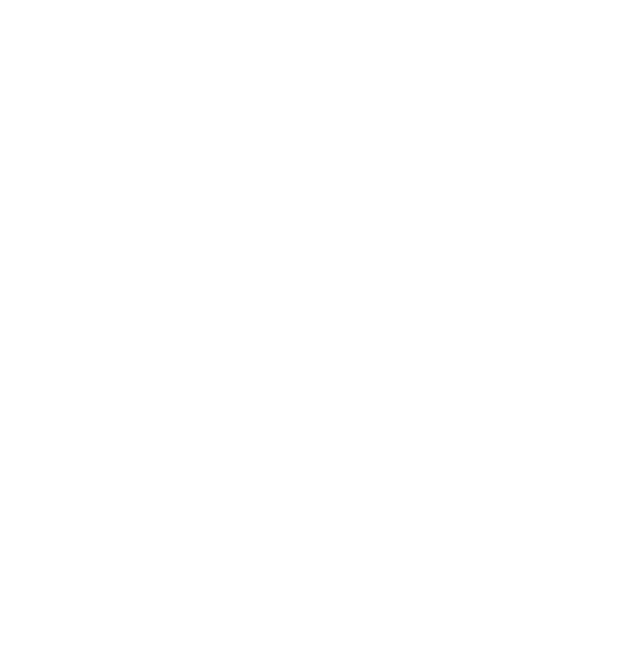
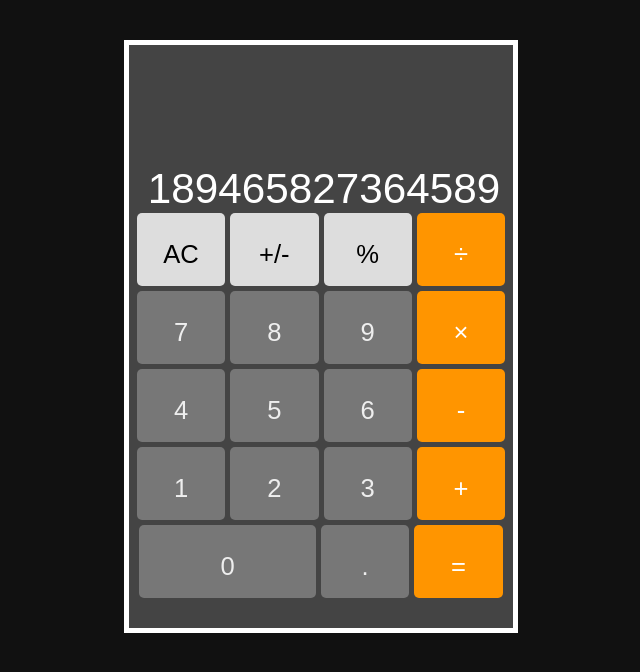
Before and after one commit to victavila/calculator, a plain HTML site: page index.html in a window 1280 px wide. Shown: the whole page, without its empty margins (319-959 px from the left). Drawn offline with Linux system fonts and the light colour scheme.

Commit message:
Created and styled calculator

```diff
--- a/index.html
+++ b/index.html
@@ -8,5 +8,30 @@
     <script src="script.js" defer></script>
     <link rel="stylesheet" href="style.css" />
   </head>
-  <body></body>
+  <body>
+    <div class="calculator-container">
+      <div id="display">189465827364589</div>
+      <div class="buttons">
+        <button id="ac" class="btn extra">AC</button>
+        <button id="sign" class="btn extra">+/-</button>
+        <button id="percentage" class="btn extra">%</button>
+        <button id="divide" class="btn operator">&divide</button>
+        <button id="seven" class="btn number">7</button>
+        <button id="eight" class="btn number">8</button>
+        <button id="nine" class="btn number">9</button>
+        <button id="multiply" class="btn operator">&times</button>
+        <button id="four" class="btn number">4</button>
+        <button id="five" class="btn number">5</button>
+        <button id="six" class="btn number">6</button>
+        <button id="subtract" class="btn operator">-</button>
+        <button id="one" class="btn number">1</button>
+        <button id="two" class="btn number">2</button>
+        <button id="three" class="btn number">3</button>
+        <button id="add" class="btn operator">+</button>
+        <button id="zero" class="btn number">0</button>
+        <button id="decimal" class="btn number">.</button>
+        <button id="equal" class="btn operator">=</button>
+      </div>
+    </div>
+  </body>
 </html>
--- a/style.css
+++ b/style.css
@@ -0,0 +1,70 @@
+body {
+  margin: 0;
+  font-family: Arial, Helvetica, sans-serif;
+  text-align: center;
+  background-color: #111;
+}
+
+#display {
+  color: #fff;
+  background-color: #444;
+  font-size: 3.3vw;
+  padding-top: 120px;
+  padding-right: 1vw;
+  text-align: end;
+}
+
+.calculator-container {
+  display: flex;
+  flex-direction: column;
+  justify-content: center;
+  margin: auto;
+  border: solid #fff 5px;
+  width: 30%;
+  margin-top: 40px;
+}
+
+.buttons {
+  background-color: #444;
+  display: flex;
+  flex-wrap: wrap;
+  justify-content: center;
+  gap: 5px;
+  padding-bottom: 30px;
+}
+
+.btn {
+  width: 23%;
+  vertical-align: middle;
+  height: 0px;
+  padding-top: 7%;
+  padding-bottom: 12%;
+  text-align: center;
+  font-size: 2vw;
+  border: none;
+  border-radius: 5px;
+  cursor: pointer;
+  transition-duration: 0.3s;
+}
+
+.btn:hover {
+  opacity: 0.7;
+}
+
+#zero {
+  width: 46%;
+}
+
+.btn.number {
+  background-color: #777;
+  color: #eee;
+}
+
+.btn.extra {
+  background-color: #ddd;
+}
+
+.btn.operator {
+  background-color: #ff9500;
+  color: #fff;
+}
```
